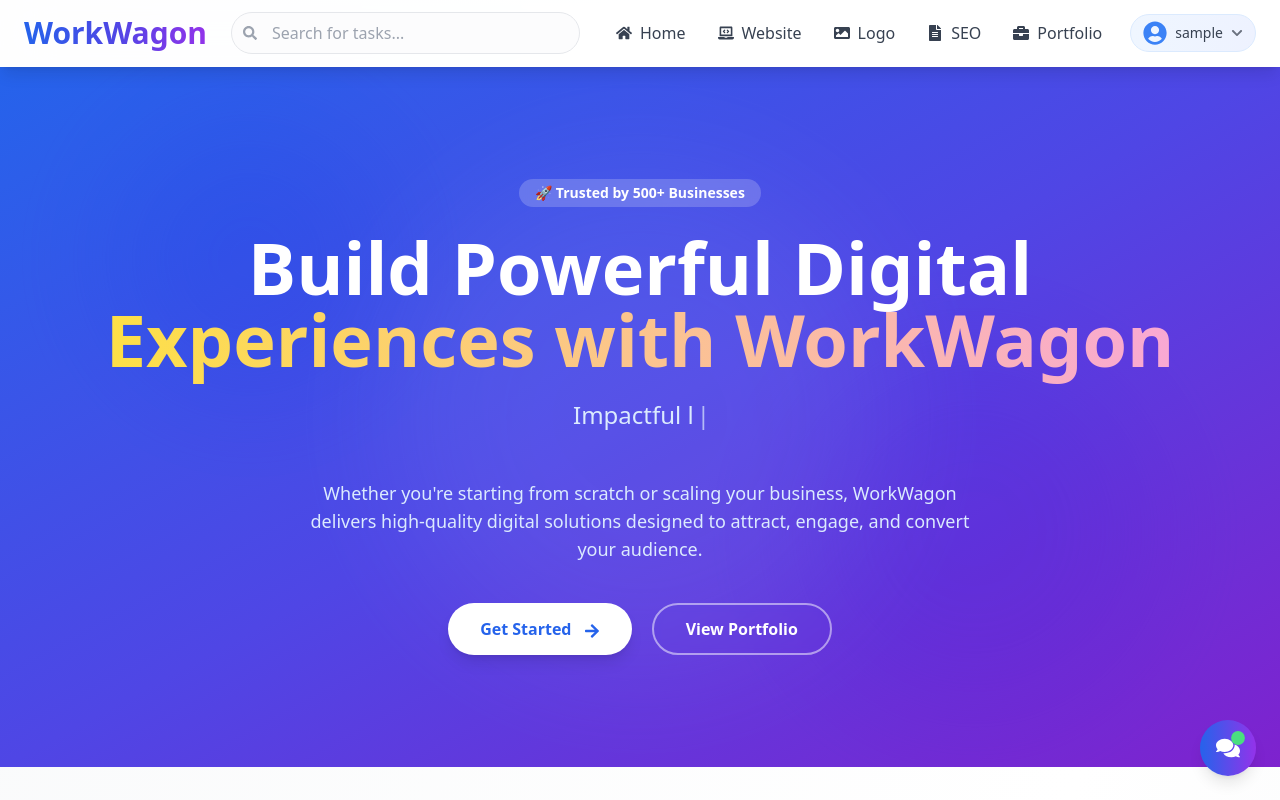
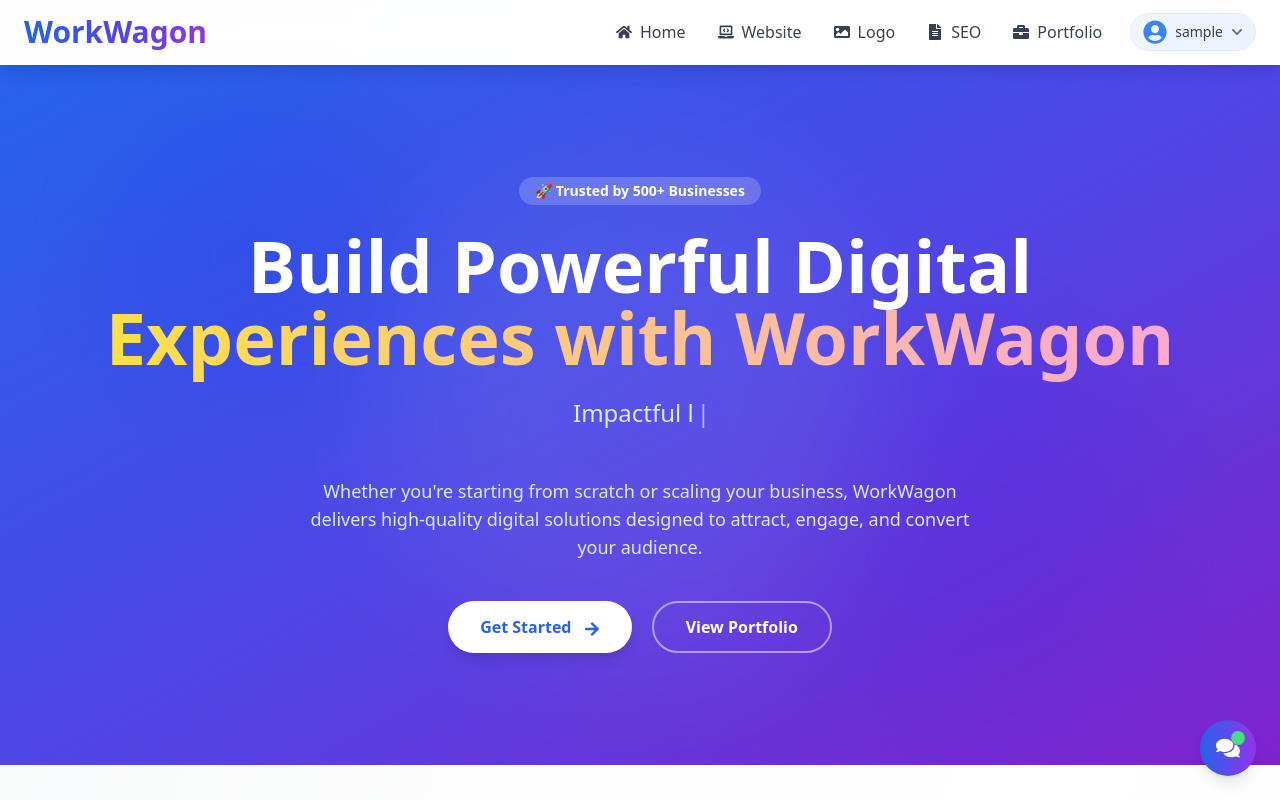
Before and after one commit to ASHMEETSINGHRENU/frontend-workwagon, a React (Create React App) app: page / in a window 1280 px wide. Shown: the top 800 px of the page. Built offline with nearby package versions, Linux system fonts and the light colour scheme; sample sign-in values are in the browser's storage.

Commit message:
upadete a navbar

```diff
--- a/src/components/Navbar.js
+++ b/src/components/Navbar.js
@@ -117,17 +117,6 @@ function Navbar() {
             </span>
           </motion.div>
 
-          {/* Desktop Search Box */}
-          <div className="hidden md:flex flex-1 mx-6 max-w-md">
-            <div className="relative w-full">
-              <input
-                type="text"
-                placeholder="Search for tasks..."
-                className="w-full px-4 py-2 pl-10 rounded-full border border-gray-200 bg-gray-50/50 focus:bg-white focus:outline-none focus:ring-2 focus:ring-blue-400 focus:border-transparent transition-all duration-200"
-              />
-              <FaSearch className="absolute left-3 top-1/2 transform -translate-y-1/2 text-gray-400 text-sm" />
-            </div>
-          </div>
 
           {/* Desktop Navigation Links */}
           <div className="hidden md:flex items-center gap-2">
```
